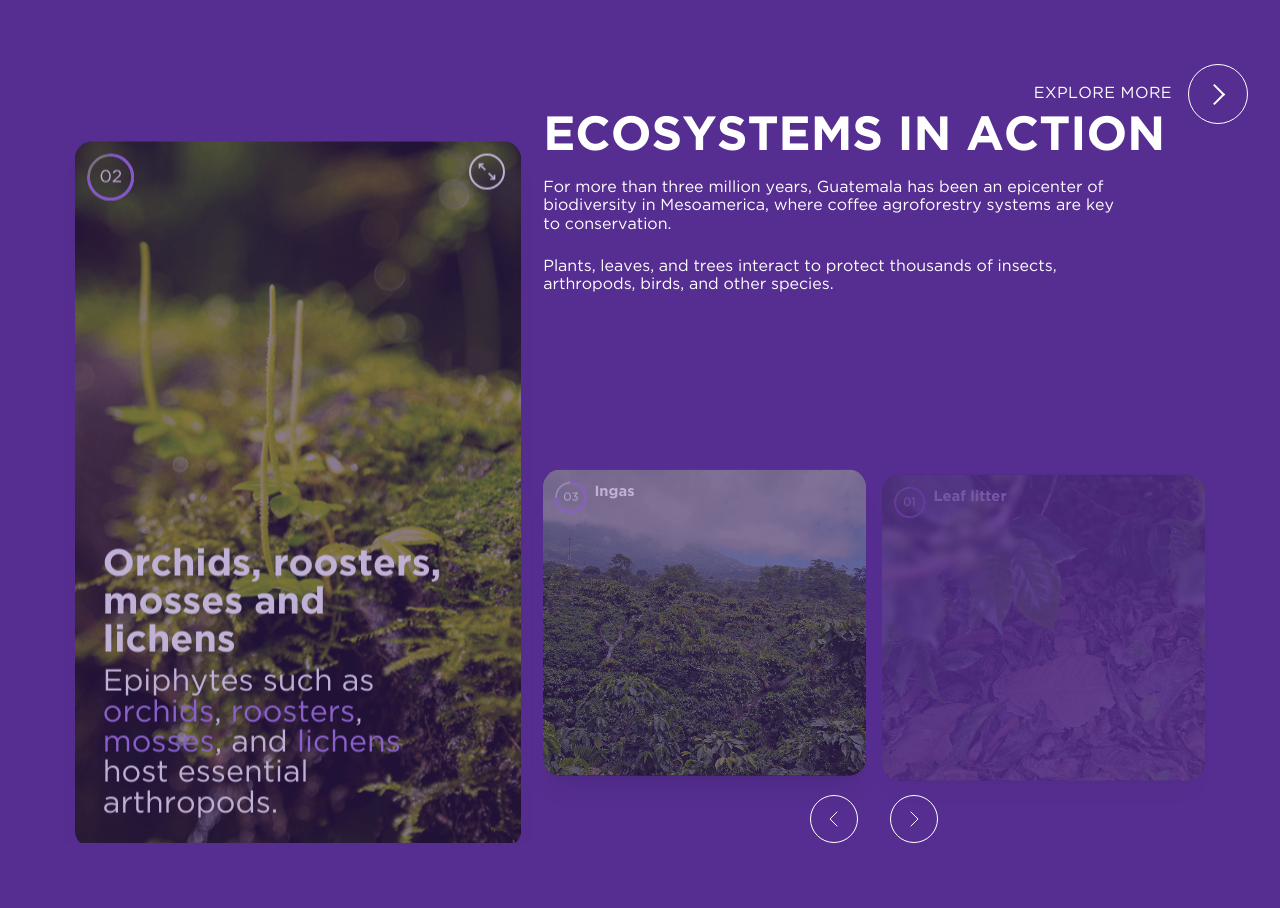
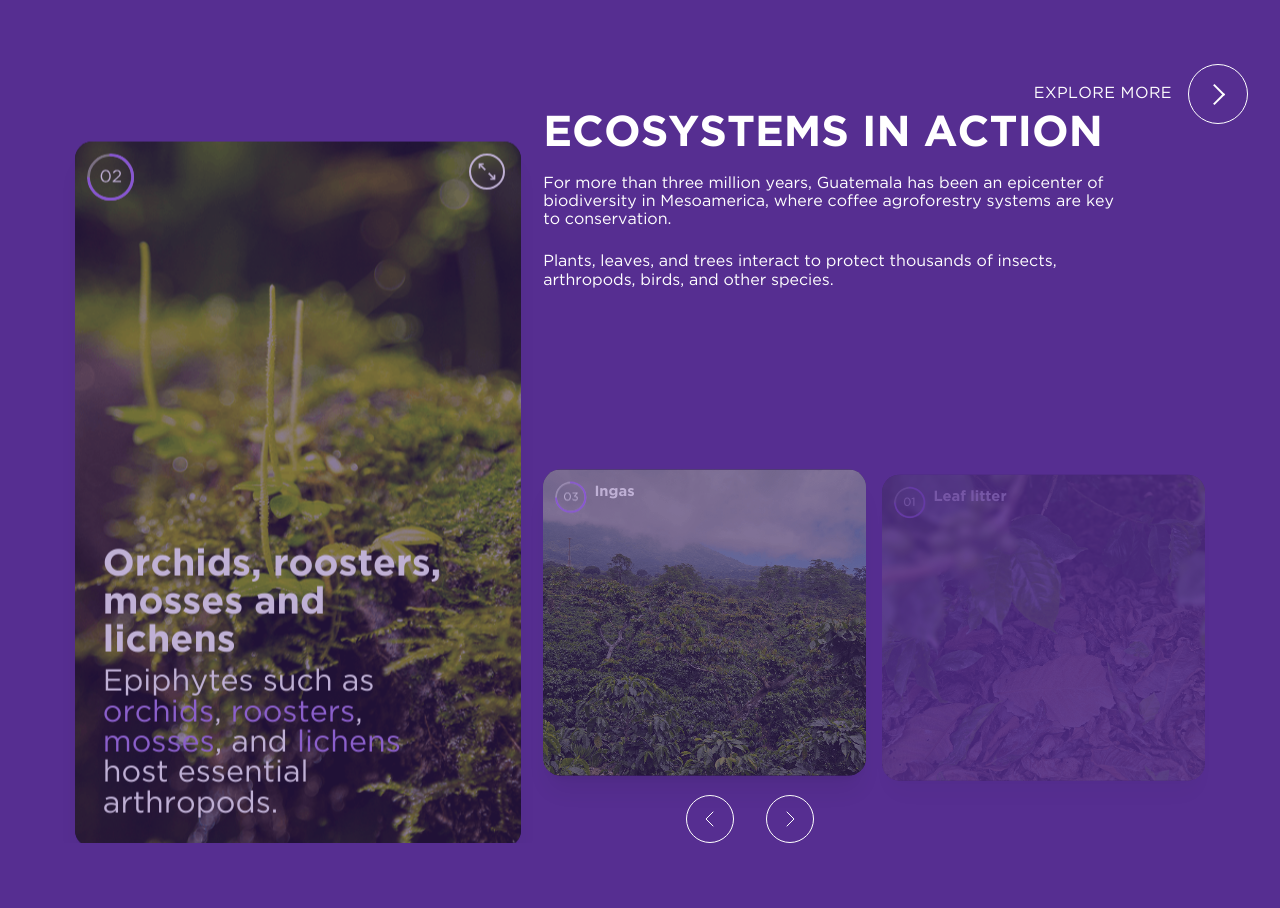
Before and after one commit to Alan4745/front-green-book, a React (Vite) app: page /c5 in a window 1280 px wide. Shown: the part 802-1710 px from the top of the page. Built offline with nearby package versions, Linux system fonts and the light colour scheme.

Commit message:
Ajusta la posición de la navegación del carrusel en la sección 1 de C5 para desktop

```diff
--- a/src/components/C5/Section1C5.jsx
+++ b/src/components/C5/Section1C5.jsx
@@ -139,7 +139,7 @@ const Section1C5 = () => {
                                         <div className="grid h-[44.125rem] w-[41.375rem] grid-rows-[1fr_19.125rem]">
                                             <div className="w-[41.375rem] pt-[3.05rem]">
                                                 <h2
-                                                    className="mb-5 whitespace-nowrap text-[3rem] uppercase leading-[0.94]"
+                                                    className="mb-5 whitespace-nowrap text-[2.7rem] uppercase leading-[0.94]"
                                                     style={{ fontFamily: 'GothamBold' }}
                                                 >
                                                     {t('c5.section1.title')}
@@ -177,7 +177,7 @@ const Section1C5 = () => {
                                             </div>
                                         </div>
 
-                                        <div className="mt-6 flex w-[41.375rem] justify-center gap-8">
+                                        <div className="mt-6 flex w-[41.375rem] justify-start gap-8 pl-[8.9rem]">
                                             <button
                                                 type="button"
                                                 onClick={goPrev}
```
